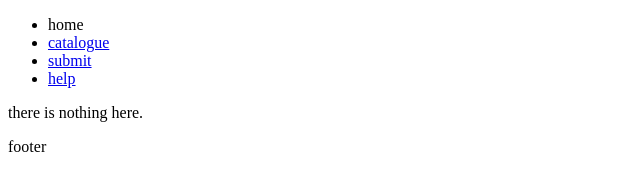
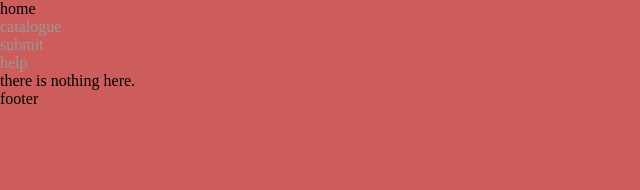
Before and after one commit to dne-0/dne-0.github.io, a plain HTML site: page index.html in a window 1280 px wide. Shown: the whole page, without its empty margins (0-640 px from the left). Drawn offline with Linux system fonts and the light colour scheme.

Commit message:
update index.html
new css link

```diff
--- a/index.html
+++ b/index.html
@@ -3,7 +3,7 @@
 <head>
     <meta charset="UTF-8">
     <title>Mardolit</title>
-    <link rel="stylesheet" href="style.css">
+    <link rel="stylesheet" href="css/main.css">
 </head>
 <body>
     <nav>
```
